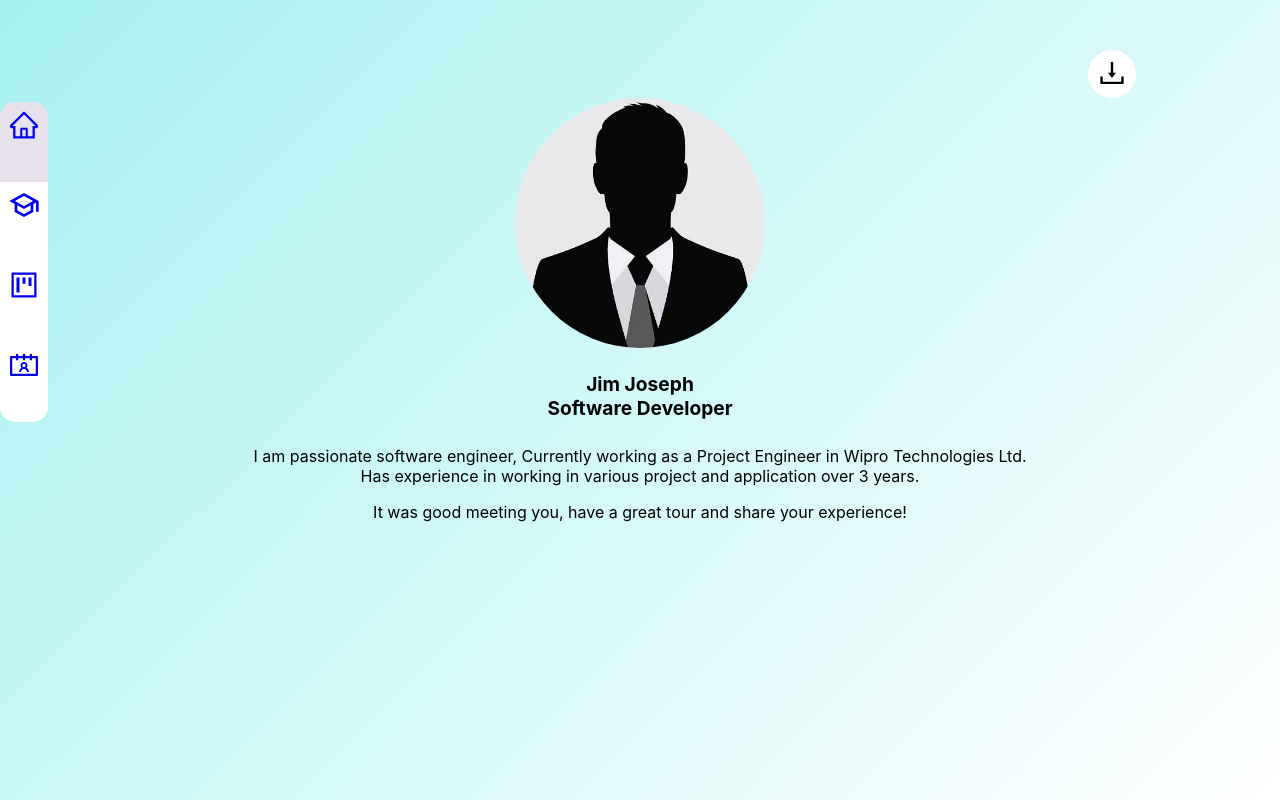
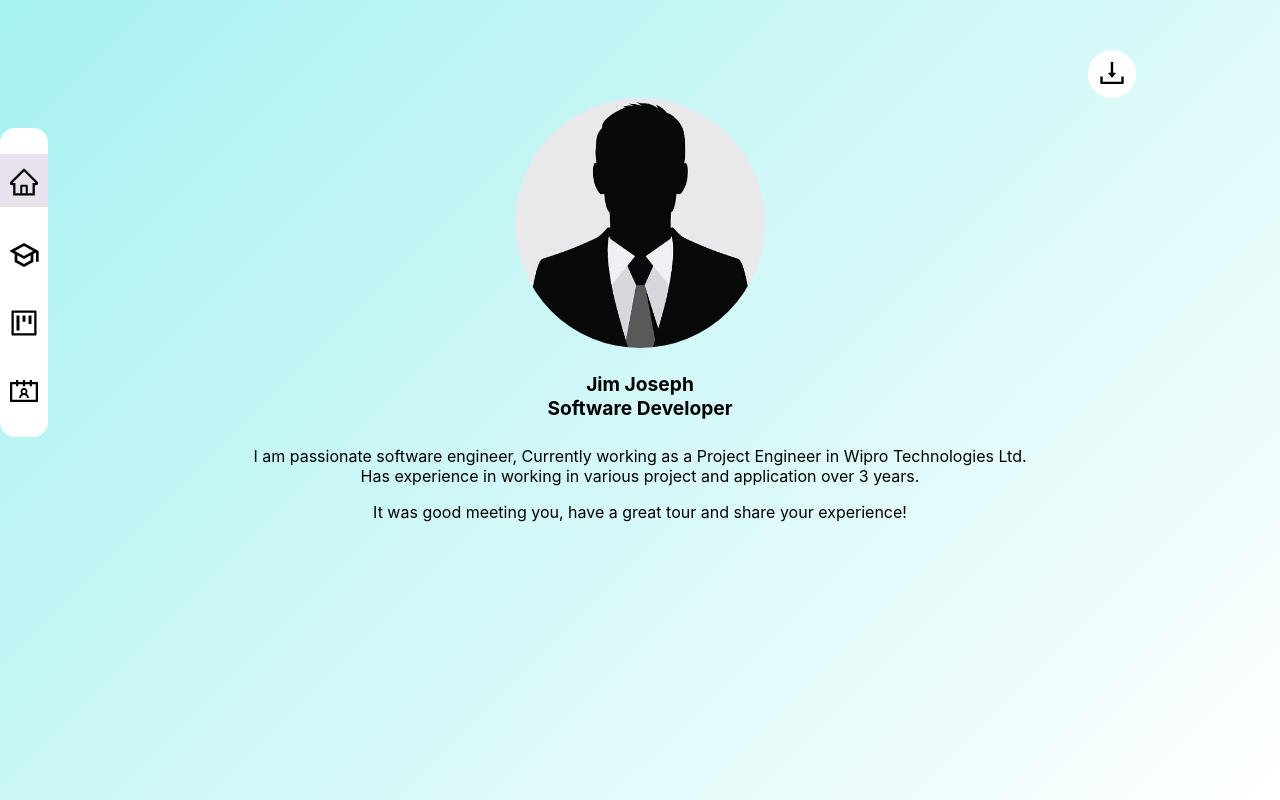
Before and after one commit to jimmanamel/Resume, a React (Create React App) app: page / in a window 1280 px wide. Shown: the top 800 px of the page. Built offline with nearby package versions, Linux system fonts and the light colour scheme.

Commit message:
Changing NavBar style

```diff
--- a/src/MainContainer.css
+++ b/src/MainContainer.css
@@ -1,5 +1,5 @@
 .NavBarContainer{
-    margin-top: 8%;
+    margin-top: 10%;
     position: fixed;
 }
 
--- a/src/Navigation/NavBar.css
+++ b/src/Navigation/NavBar.css
@@ -1,40 +1,34 @@
+.NavOuter{
+    background-color: white;
+    border-radius: 15px 15px 15px 15px;
+    padding: 1px 0;
+}
 
 .dropDownMenuItem{
-    background-color: white;
     width: 3em;
-    height: 5em;
-}
-
-.dropDownMenuItemLast{
-    border-radius: 0px 0px 15px 15px;
-    background-color: white;
-    width: 3em;
-    height: 5em;
-}
-
-.dropDownMenuItemInitial{
-    border-radius: 15px 15px 0px 0px;
-    background-color: white;
-    width: 3em;
-    height: 5em;
-}
-
-.Icon{
-    margin-top: 2px !important;
+    margin: 25px 0;
 }
 
 #HomeNav{
     background-color: rgb(232, 226, 236);
+    padding: 5px 0px;
 }
 
 #CareerNav{
     background-color: rgb(232, 226, 236);
+    padding: 5px 0px;
 }
 
 #ProjectsNav{
     background-color: rgb(232, 226, 236);
+    padding: 5px 0px;
 }
 
 #ContactsNav{
     background-color: rgb(232, 226, 236);
+    padding: 5px 0px;
 }
+
+a{
+    color: black;
+}
--- a/src/Navigation/NavBar.js
+++ b/src/Navigation/NavBar.js
@@ -4,41 +4,35 @@ import {
   AiOutlineProject,
   AiOutlineContacts,
 } from "react-icons/ai";
-import { BsWrenchAdjustableCircle } from "react-icons/bs";
+import { PiDotsNineBold } from "react-icons/pi";
 import { MdOutlineSchool } from "react-icons/md";
 
 import "./NavBar.css";
 
 const NavBar = ({selectedNav}) => {
-  console.log(selectedNav)
   return (
-    <div>
+    <div className="NavOuter">
       <a href="#Home">
-        <div className="dropDownMenuItemInitial" id={selectedNav==="Home"?"HomeNav":""}>
-          <AiOutlineHome size="2em" />
+        <div className="dropDownMenuItem" id={selectedNav==="Home"?"HomeNav":""}>
+          <AiOutlineHome size="2em"/>
         </div>
       </a>
-      {/* <div className="dropDownMenuItem"> <AiOutlineUser  size="2em" /></div> */}
       <a href="#Career">
         <div className="dropDownMenuItem" id={selectedNav==="Career"?"CareerNav":""}>
           <MdOutlineSchool size="2em" />
         </div>
       </a>
-      {/* <a href="#Career">
-        <div className="dropDownMenuItem" id={selectedNav==="Career"?"CareerNav":""}>
-          <BsWrenchAdjustableCircle size="2em" />
-        </div>
-      </a> */}
       <a href="#Projects">
         <div className="dropDownMenuItem" id={selectedNav==="Projects"?"ProjectsNav":""}>
           <AiOutlineProject size="2em" />
         </div>
       </a>
       <a href="#Contacts">
-        <div className="dropDownMenuItemLast" id={selectedNav==="Contacts"?"ContactsNav":""}>
+        <div className="dropDownMenuItem" id={selectedNav==="Contacts"?"ContactsNav":""}>
           <AiOutlineContacts size="2em" />
         </div>
       </a>
+
     </div>
   );
 };
```
